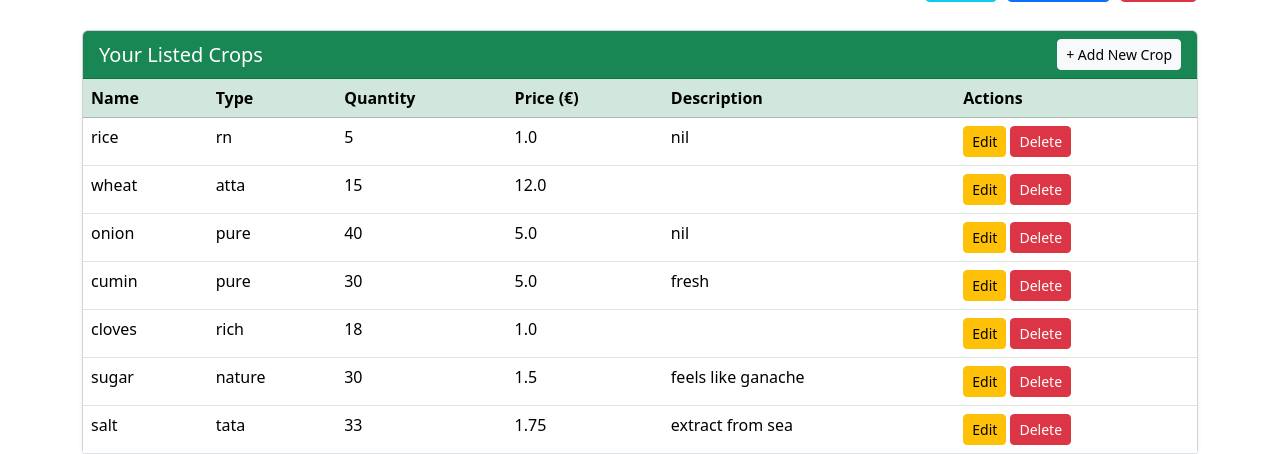
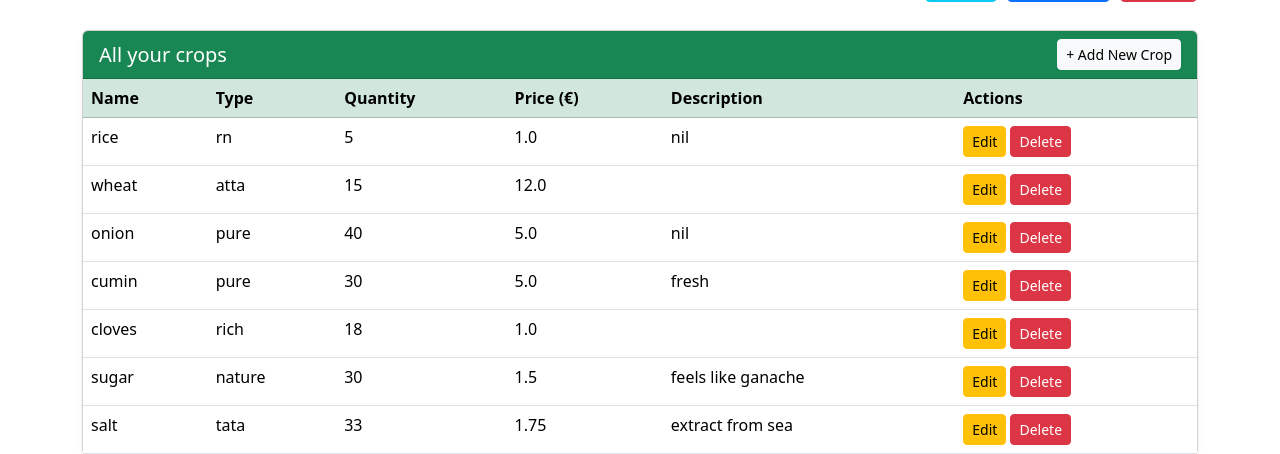
Before and after one commit to jayanthi5122/farmease, a Django app: template main/templates/dashboard_seller.html in a window 1280 px wide. Shown: the part 88-542 px from the top of the page. Run offline with Django 4.2, Linux system fonts and the light colour scheme; the template is opened without the code that fills it: values that come from a table or form of the project are taken from there, others are empty; data comes from the database, SQL or seed files in the repository.

Commit message:
list prodcuts

```diff
--- a/main/templates/dashboard_seller.html
+++ b/main/templates/dashboard_seller.html
@@ -39,7 +39,7 @@
     <!-- ✅ Listed Crops -->
     <div class="card mb-5 shadow-sm">
         <div class="card-header bg-success text-white d-flex justify-content-between align-items-center">
-            <h5 class="mb-0">Your Listed Crops</h5>
+            <h5 class="mb-0">All your crops</h5>
             <a href="{% url 'add_crop' %}" class="btn btn-light btn-sm">+ Add New Crop</a>
         </div>
 
```
